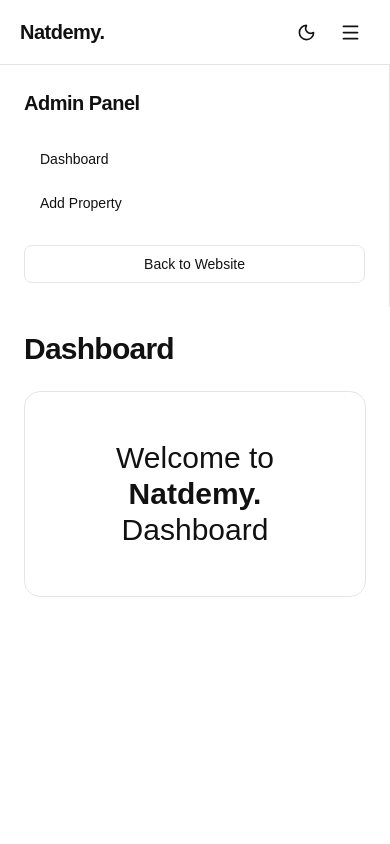
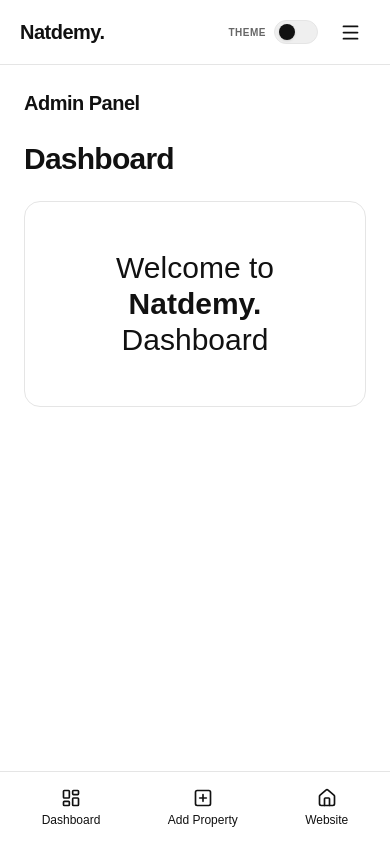
Before and after one commit to Junaid-vp/Machine_Task_Natdemy, a React (Vite) app: page /admin in a window 390 px wide. Shown: the top 844 px of the page. Built offline with nearby package versions, Linux system fonts and the light colour scheme.

Commit message:
ui updates: mobile filters, admin bottom nav, and show more btn

```diff
--- a/src/components/layout/Footer.jsx
+++ b/src/components/layout/Footer.jsx
@@ -1,4 +1,5 @@
 import { Link } from "react-router-dom";
+
 
 const Footer = () => {
   return (
@@ -43,7 +44,7 @@ const Footer = () => {
               target="_blank"
               rel="noreferrer"
               aria-label="GitHub"
-              className="flex h-9 w-9 items-center justify-center rounded-full border border-[var(--border)] text-[var(--foreground)] transition-colors hover:bg-[var(--foreground)] hover:text-[var(--background)]"
+              className="social-btn flex h-9 w-9 items-center justify-center rounded-full border"
             >
               <svg width="17" height="17" viewBox="0 0 24 24" fill="none" stroke="currentColor" strokeWidth="2" strokeLinecap="round" strokeLinejoin="round">
                 <path d="M15 22v-4a4.8 4.8 0 0 0-1-3.03c3.18-.34 6.52-1.65 6.52-7.07a4.6 4.6 0 0 0-1.3-3.2 4.2 4.2 0 0 0-.1-3.2s-1.1-.3-3.5 1.3a12.3 12.3 0 0 0-6.2 0C6.5 2.8 5.4 3.1 5.4 3.1a4.2 4.2 0 0 0-.1 3.2A4.6 4.6 0 0 0 4 9.5c0 5.42 3.3 6.73 6.5 7.07a4.8 4.8 0 0 0-1 3.03V22"></path>
@@ -56,7 +57,7 @@ const Footer = () => {
               target="_blank"
               rel="noreferrer"
               aria-label="LinkedIn"
-              className="flex h-9 w-9 items-center justify-center rounded-full border border-[var(--border)] text-[var(--foreground)] transition-colors hover:bg-[var(--foreground)] hover:text-[var(--background)]"
+              className="social-btn flex h-9 w-9 items-center justify-center rounded-full border"
             >
               <svg width="17" height="17" viewBox="0 0 24 24" fill="none" stroke="currentColor" strokeWidth="2" strokeLinecap="round" strokeLinejoin="round">
                 <path d="M16 8a6 6 0 0 1 6 6v7h-4v-7a2 2 0 0 0-2-2 2 2 0 0 0-2 2v7h-4v-7a6 6 0 0 1 6-6z"></path>
--- a/src/components/layout/Navbar.jsx
+++ b/src/components/layout/Navbar.jsx
@@ -55,29 +55,39 @@ const Navbar = () => {
           </NavLink>
         </div>
 
-        <div className="hidden md:flex">
+        <div className="hidden items-center gap-2 md:flex">
+          <span className="text-xs font-medium text-[var(--muted)]">Theme</span>
+          {/* Theme Toggle (Desktop) */}
           <button
             type="button"
             onClick={toggleTheme}
-            aria-label={
-              isDarkMode ? "Switch to light mode" : "Switch to dark mode"
-            }
-            className="flex h-10 w-10 items-center justify-center rounded-full text-[var(--foreground)] transition-colors hover:bg-black/5 dark:hover:bg-white/10"
+            aria-label="Toggle theme"
+            className="relative flex h-6 w-11 shrink-0 cursor-pointer items-center rounded-full border border-[var(--border)] bg-[var(--muted)]/10 transition-colors duration-300 ease-in-out hover:border-[var(--foreground)]/30"
           >
-            {isDarkMode ? <Sun size={19} /> : <Moon size={19} />}
+            <span
+              className={`inline-block h-4 w-4 transform rounded-full bg-[var(--foreground)] shadow-sm transition duration-300 ease-in-out ${
+                isDarkMode ? "translate-x-[22px]" : "translate-x-[4px]"
+              }`}
+            />
           </button>
         </div>
 
-        <div className="flex items-center gap-1 md:hidden">
+        <div className="flex items-center gap-1 sm:gap-2 md:hidden">
+          <span className="mr-1 text-[10px] font-semibold uppercase tracking-wider text-[var(--muted)] sm:text-xs">
+            Theme
+          </span>
+          {/* Theme Toggle (Mobile) */}
           <button
             type="button"
             onClick={toggleTheme}
-            aria-label={
-              isDarkMode ? "Switch to light mode" : "Switch to dark mode"
-            }
-            className="flex h-10 w-10 items-center justify-center rounded-full text-[var(--foreground)] transition-colors hover:bg-black/5 dark:hover:bg-white/10"
+            aria-label="Toggle theme"
+            className="relative mr-2 flex h-6 w-11 shrink-0 cursor-pointer items-center rounded-full border border-[var(--border)] bg-[var(--muted)]/10 transition-colors duration-300 ease-in-out hover:border-[var(--foreground)]/30"
           >
-            {isDarkMode ? <Sun size={19} /> : <Moon size={19} />}
+            <span
+              className={`inline-block h-4 w-4 transform rounded-full bg-[var(--foreground)] shadow-sm transition duration-300 ease-in-out ${
+                isDarkMode ? "translate-x-[22px]" : "translate-x-[4px]"
+              }`}
+            />
           </button>
 
           <button
--- a/src/components/property/PropertyGallery.jsx
+++ b/src/components/property/PropertyGallery.jsx
@@ -1,28 +1,66 @@
 import { useState } from "react";
 import { X, ChevronLeft, ChevronRight, Images } from "lucide-react";
 
-// Extracted Lightbox component for cleaner logic
+
 const Lightbox = ({ photos, activeIndex, setActiveIndex, title }) => {
   const [touchStart, setTouchStart] = useState(null);
   const [touchEnd, setTouchEnd] = useState(null);
 
   if (activeIndex === null) return null;
 
-  const handleNext = (e) => {
-    e?.stopPropagation();
-    setActiveIndex((p) => (p === photos.length - 1 ? 0 : p + 1));
+  const handleNext = (event) => {
+    // Prevent click from closing the lightbox
+    if (event) {
+      event.stopPropagation();
+    }
+
+    setActiveIndex((currentIndex) => {
+      const isLastPhoto = currentIndex === photos.length - 1;
+
+      if (isLastPhoto) {
+        return 0; // Go back to the first photo
+      } else {
+        return currentIndex + 1; // Go to the next photo
+      }
+    });
   };
 
-  const handlePrev = (e) => {
-    e?.stopPropagation();
-    setActiveIndex((p) => (p === 0 ? photos.length - 1 : p - 1));
+  const handlePrev = (event) => {
+    // Prevent click from closing the lightbox
+    if (event) {
+      event.stopPropagation();
+    }
+
+    setActiveIndex((currentIndex) => {
+      const isFirstPhoto = currentIndex === 0;
+
+      if (isFirstPhoto) {
+        return photos.length - 1; // Go to the very last photo
+      } else {
+        return currentIndex - 1; // Go to the previous photo
+      }
+    });
   };
 
   const handleTouchEnd = () => {
-    if (!touchStart || !touchEnd) return;
-    const distance = touchStart - touchEnd;
-    if (distance > 50) handleNext();
-    if (distance < -50) handlePrev();
+    // If the user just tapped without swiping, do nothing
+    if (!touchStart || !touchEnd) {
+      return;
+    }
+
+    // Calculate how far the user swiped
+    const swipeDistance = touchStart - touchEnd;
+    const minimumSwipeDistance = 50;
+
+    // Swiped left (Next)
+    if (swipeDistance > minimumSwipeDistance) {
+      handleNext();
+    }
+
+    // Swiped right (Previous)
+    if (swipeDistance < -minimumSwipeDistance) {
+      handlePrev();
+    }
   };
 
   return (
--- a/src/index.css
+++ b/src/index.css
@@ -68,3 +68,14 @@ input[type="number"] {
   -moz-appearance: textfield;
   appearance: textfield;
 }
+
+/* Social Buttons Hover Fix */
+.social-btn {
+  color: var(--foreground);
+  border-color: var(--border);
+  transition: all 0.2s ease;
+}
+.social-btn:hover {
+  background-color: var(--foreground);
+  color: var(--background);
+}
--- a/src/main.jsx
+++ b/src/main.jsx
@@ -5,7 +5,6 @@ import { PropertyProvider } from "./context/PropertyContext";
 
 import router from "./routes/router";
 import "./index.css";
-import App from "./App";
 
 createRoot(document.getElementById("root")).render(
   <StrictMode>
--- a/src/pages/admin/AdminLayout.jsx
+++ b/src/pages/admin/AdminLayout.jsx
@@ -1,17 +1,63 @@
-import { Outlet, Link } from "react-router-dom";
+import { Outlet, Link, useLocation } from "react-router-dom";
+import { LayoutDashboard, PlusSquare, Home } from "lucide-react";
 
 const AdminLayout = () => {
+  const location = useLocation();
+  const isActive = (path) => location.pathname === path;
+
   return (
-    <div className="flex min-h-screen flex-col bg-[var(--background)] text-[var(--foreground)] md:flex-row">
-      <aside className="w-full border-r border-[var(--border)] bg-[var(--card)] p-6 md:w-64 md:flex-shrink-0">
-        <h2 className="mb-6 text-xl font-bold tracking-tight">Admin Panel</h2>
-        <nav className="flex flex-col gap-2">
-          <Link to="/admin" className="rounded-lg px-4 py-2 text-sm font-medium transition hover:bg-[var(--muted)]/10">Dashboard</Link>
-          <Link to="/admin/add-property" className="rounded-lg px-4 py-2 text-sm font-medium transition hover:bg-[var(--muted)]/10">Add Property</Link>
-          <Link to="/" className="mt-4 rounded-lg border border-[var(--border)] px-4 py-2 text-center text-sm font-medium transition hover:bg-[var(--muted)]/10">Back to Website</Link>
+    <div className="flex min-h-screen flex-col bg-[var(--background)] text-[var(--foreground)] pb-20 md:flex-row md:pb-0">
+
+      {/* Sidebar for Desktop, Bottom Nav for Mobile */}
+      <aside className="fixed bottom-0 left-0 z-50 w-full border-t border-[var(--border)] bg-[var(--card)] md:sticky md:top-0 md:h-screen md:w-64 md:border-r md:border-t-0 md:p-6">
+        <h2 className="mb-6 hidden text-xl font-bold tracking-tight md:block">Admin Panel</h2>
+
+        <nav className="flex items-center justify-around p-2 pb-safe md:flex-col md:items-stretch md:justify-start md:gap-2 md:p-0">
+
+          {/* Dashboard */}
+          <Link
+            to="/admin"
+            className={`flex flex-col items-center gap-1 rounded-lg p-2 text-xs font-medium md:flex-row md:px-4 md:py-2 md:text-sm transition-colors hover:bg-[var(--muted)]/10 ${
+              isActive('/admin')
+                ? 'text-[var(--foreground)] md:bg-[var(--muted)]/10'
+                : 'text-[var(--muted)] md:text-[var(--foreground)]'
+            }`}
+          >
+            <LayoutDashboard size={20} className="md:mr-2" />
+            <span>Dashboard</span>
+          </Link>
+
+          {/* Add Property */}
+          <Link
+            to="/admin/add-property"
+            className={`flex flex-col items-center gap-1 rounded-lg p-2 text-xs font-medium md:flex-row md:px-4 md:py-2 md:text-sm transition-colors hover:bg-[var(--muted)]/10 ${
+              isActive('/admin/add-property')
+                ? 'text-[var(--foreground)] md:bg-[var(--muted)]/10'
+                : 'text-[var(--muted)] md:text-[var(--foreground)]'
+            }`}
+          >
+            <PlusSquare size={20} className="md:mr-2" />
+            <span>Add Property</span>
+          </Link>
+
+          {/* Back to Website */}
+          <Link
+            to="/"
+            className="flex flex-col items-center gap-1 rounded-lg p-2 text-xs font-medium text-[var(--muted)] transition-colors hover:bg-[var(--muted)]/10 md:mt-4 md:flex-row md:border md:border-[var(--border)] md:px-4 md:py-2 md:text-sm md:text-[var(--foreground)]"
+          >
+            <Home size={20} className="md:mr-2" />
+            <span className="hidden md:inline">Back to Website</span>
+            <span className="md:hidden">Website</span>
+          </Link>
+
         </nav>
       </aside>
+
+      {/* Main Content */}
       <main className="flex-1 p-6 md:p-12">
+        <div className="mb-6 md:hidden">
+          <h1 className="text-xl font-bold tracking-tight">Admin Panel</h1>
+        </div>
         <Outlet />
       </main>
     </div>
```
Also changed, not shown: src/pages/Properties.jsx (+36 -5 lines), 1 other file (tests, documents, lock files or other folders).
